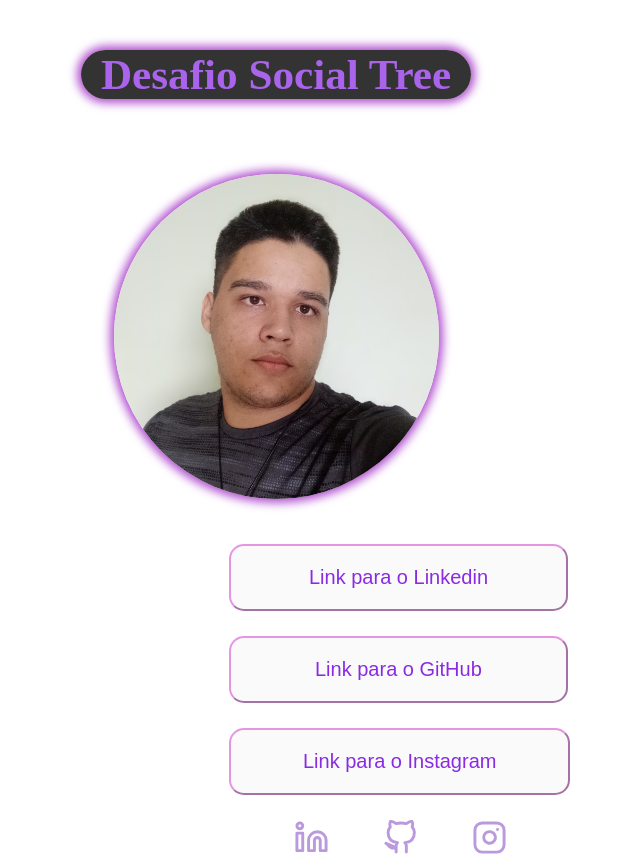
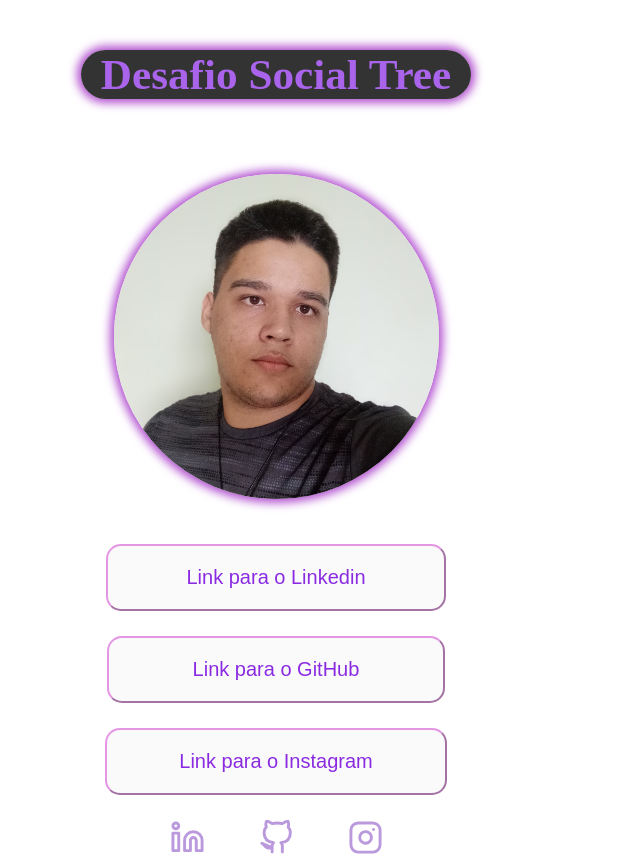
Before and after one commit to PedroSoaresDias/Desafio-Social-Tree, a plain HTML site: page index.html in a window 1280 px wide. Shown: the whole page, without its empty margins (364-1004 px from the left). Drawn offline with Linux system fonts and the light colour scheme.

Commit message:
Melhorando o código CSS

```diff
--- a/CSS/style.css
+++ b/CSS/style.css
@@ -6,12 +6,12 @@
     background-color: rgba(0, 0, 0, 0.8);
     color: rgba(182, 105, 255, 0.9);
     text-align: center;
-    width: 390px;
+    width: 24.38rem;
     margin: 0 auto;
-    border-radius: 25px;
+    border-radius: 1.625rem;
     font-size: 2.7em;
     font-weight: 600;
-    margin-top: 50px;
+    margin-top: 3.125rem;
     -webkit-box-shadow: 0px 0px 10px 4px rgba(177, 79, 207, 1);
     -moz-box-shadow: 0px 0px 10px 4px rgba(177, 79, 207, 1);
     box-shadow: 0px 0px 10px 4px rgba(177, 79, 207, 1);
@@ -21,41 +21,40 @@
     -webkit-box-shadow: 0px 0px 10px 4px rgba(177, 79, 207, 1);
     -moz-box-shadow: 0px 0px 10px 4px rgba(177, 79, 207, 1);
     box-shadow: 0px 0px 10px 4px rgba(177, 79, 207, 1);
-    width: 325px;
+    width: 20.3125rem;
     margin: 0 auto;
     border-radius: 50%;
-    height: 325px;
-    margin-top: 75px;
+    height: 20.3125rem;
+    margin-top: 4.6875rem;
 }
 
 .fotoPerfil {
-    width: 325px;
+    width: 20.3125rem;
     border-radius: 50%;
     margin: 0 auto;
 }
 
 #botao {
     margin: 0 auto;
+    text-align: center;
 }
 
 .botaoLinkedin {
-    padding: 20px 78px;
-    margin-left: 585px;
-    margin-top: 45px;
-    margin-bottom: 25px;
-    font-size: 20px;
-    border-radius: 15px;
+    padding: 1.25rem 4.875rem;
+    margin-top: 2.8125rem;
+    margin-bottom: 1.5625rem;
+    font-size: 1.25rem;
+    border-radius: 0.9375rem;
     border-color: rgba(222, 120, 222, 0.77);
     background-color: rgb(250, 250, 250);
     color: blueviolet;
 }
 
 .botaoGit {
-    padding: 20px 84px;
-    margin-left: 585px;
-    margin-bottom: 25px;
-    font-size: 20px;
-    border-radius: 15px;
+    padding: 1.25rem 5.25rem;
+    margin-bottom: 1.5625rem;
+    font-size: 1.25rem;
+    border-radius: 0.9375rem;
     border-color: rgba(222, 120, 222, 0.77);
     background-color: rgb(250, 250, 250);
     color: blueviolet;
@@ -63,11 +62,10 @@
 }
 
 .botaoInsta {
-    padding: 20px 72px;
-    margin-left: 585px;
-    margin-bottom: 25px;
-    font-size: 20px;
-    border-radius: 15px;
+    padding: 1.25rem 4.5rem;
+    margin-bottom: 1.5625rem;
+    font-size: 1.25rem;
+    border-radius: 0.9375rem;
     border-color: rgba(222, 120, 222, 0.77);
     background-color: rgb(250, 250, 250);
     color: blueviolet;
@@ -100,23 +98,24 @@
     box-shadow: 0px 0px 5px 4px rgba(201, 201, 201, 1);
 }
 
-#icons {
+.icons {
+    margin: 0 auto;
+    text-align: center;
+}
+
+
+.iconeLinkedin {
+    width: 2.1875rem;
     margin: 0 auto;
 }
 
 
-.iconeLinkedin {
-    width: 35px;
-    margin-left: 650px;
-}
-
-
 .iconeGit {
-    width: 35px;
-    margin-left: 50px;
+    width: 2.1875rem;
+    margin-left: 3.125rem;
 }
 
 .iconeInsta {
-    width: 35px;
-    margin-left: 50px;
+    width: 2.1875rem;
+    margin-left: 3.125rem;
 }
```
Also changed, not shown: 1 other file.
